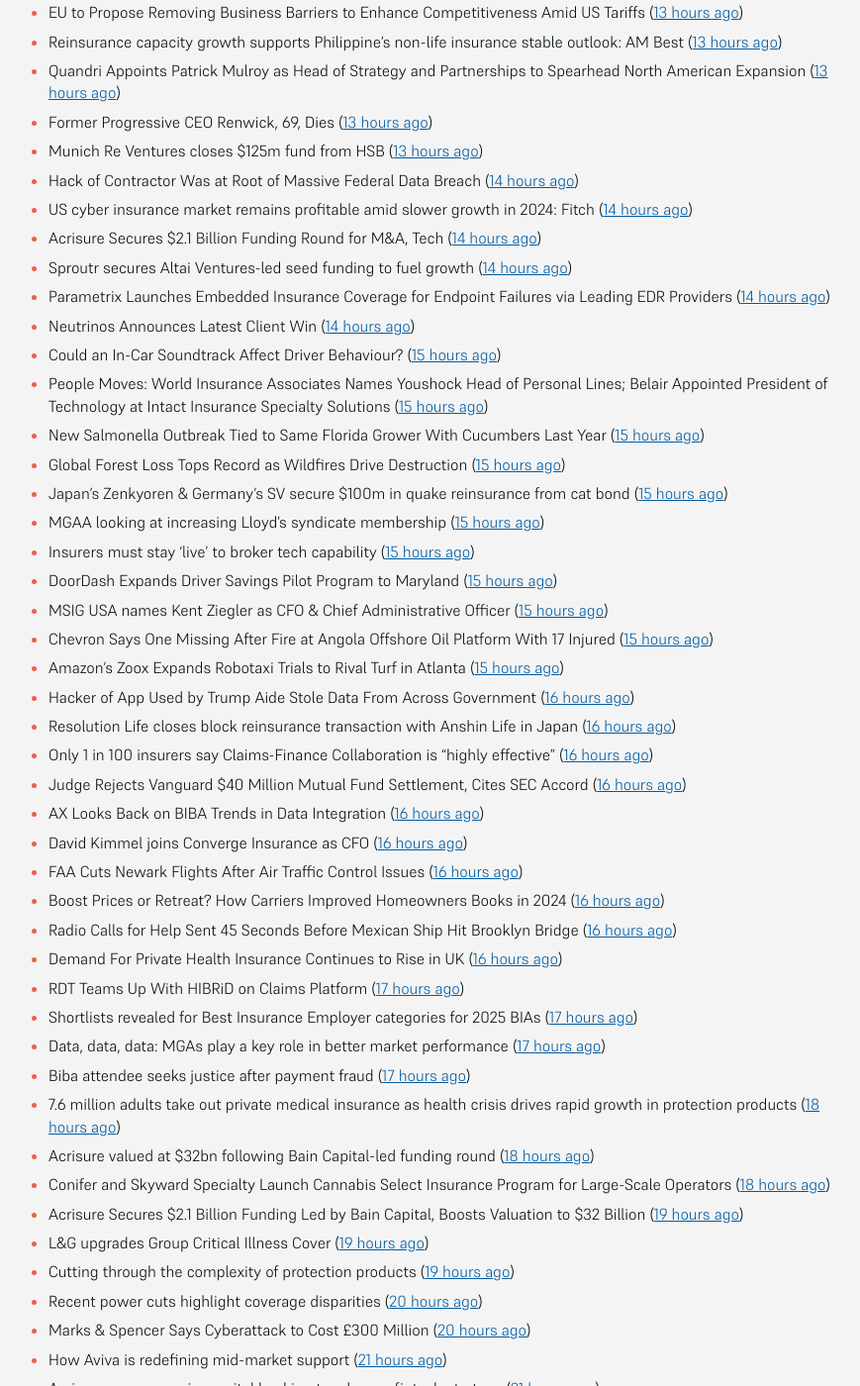
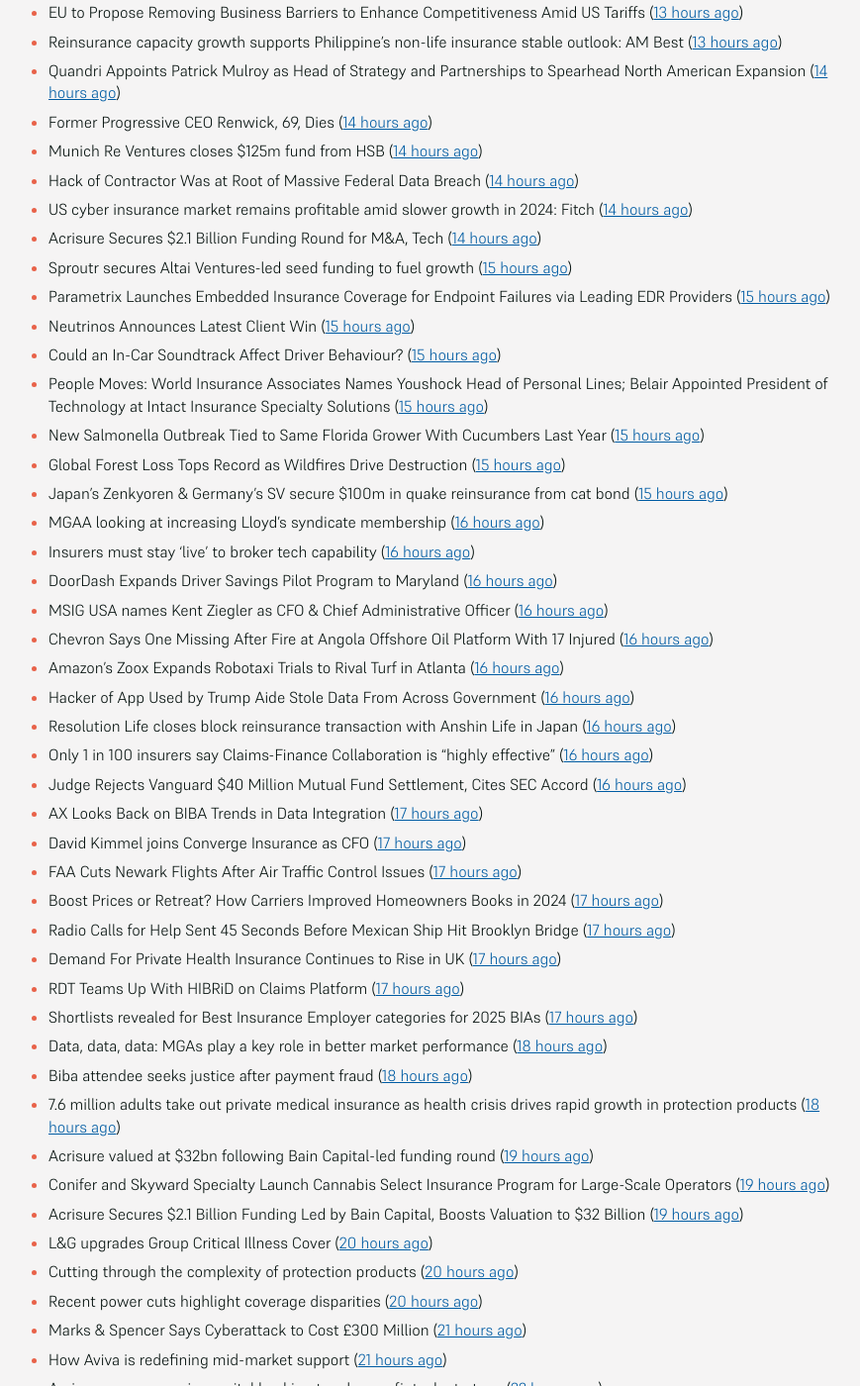
Before and after one commit to mat-0/feeds.thechels.uk, a Jekyll site: the page built from index.md, in a window 1280 px wide and 1400 px high, scrolled down 655 px. Shown: the whole window at 99% size, without its empty margins (215-1084 px from the left). Built offline with Jekyll 4.4.1, drawn with Linux system fonts in a browser that asks for light colours; some of the changed text lies outside the part shown.

Commit message:
New Feed

```diff
--- a/index.md
+++ b/index.md
@@ -8,74 +8,74 @@ description: Latest Updates
 [Get this as an RSS feed](/feed.rss)
 
 <!-- news_marker starts -->
-- Why AI is no longer optional in non-standard auto insurance ([7 hours ago](https://www.dig-in.com/opinion/ais-role-in-non-standard-auto-insurance))
-- Geospatial data uncovers lower wildfire-risk properties in California, Triple-I ([7 hours ago](https://www.dig-in.com/news/geospatial-data-wildfire-prone-california-properties))
-- Customer strategy: Clearing up flood insurance coverage confusion ([7 hours ago](https://www.dig-in.com/opinion/clearing-up-flood-insurance-coverage-confusion))
-- Europe's farm sector loses $31.5B a year from climate risks ([8 hours ago](https://www.dig-in.com/articles/europes-farm-sector-loses-31-5b-a-year-from-climate-risks))
-- State Farm Still Wants a 30% Rate Increase in California ([9 hours ago](https://www.insurancejournal.com/news/west/2025/05/21/824685.htm))
+- Why AI is no longer optional in non-standard auto insurance ([8 hours ago](https://www.dig-in.com/opinion/ais-role-in-non-standard-auto-insurance))
+- Geospatial data uncovers lower wildfire-risk properties in California, Triple-I ([8 hours ago](https://www.dig-in.com/news/geospatial-data-wildfire-prone-california-properties))
+- Customer strategy: Clearing up flood insurance coverage confusion ([8 hours ago](https://www.dig-in.com/opinion/clearing-up-flood-insurance-coverage-confusion))
+- Europe's farm sector loses $31.5B a year from climate risks ([9 hours ago](https://www.dig-in.com/articles/europes-farm-sector-loses-31-5b-a-year-from-climate-risks))
+- State Farm Still Wants a 30% Rate Increase in California ([10 hours ago](https://www.insurancejournal.com/news/west/2025/05/21/824685.htm))
 - Verizon-Frontier deal gets green light after ending DEI commitments ([10 hours ago](https://www.insurancebusinessmag.com/uk/business-strategy/verizonfrontier-deal-gets-green-light-after-ending-dei-commitments-536482.aspx))
 - Shortage of Overnight Truck Parking Blamed for 2023 Fatal Bus Crash in Illinois ([11 hours ago](https://www.insurancejournal.com/news/midwest/2025/05/21/824679.htm))
-- Austin Bar to Pay $42K Over Pregnancy Discrimination Lawsuit ([11 hours ago](https://www.insurancejournal.com/news/southcentral/2025/05/21/824675.htm))
-- First MainStreet Adds 2 Midwest Agencies ([11 hours ago](https://www.insurancejournal.com/news/midwest/2025/05/21/824669.htm))
-- People Moves: CIS Promotes Gardea, Jr., Adds Felder to Leadership Team ([11 hours ago](https://www.insurancejournal.com/news/southcentral/2025/05/21/824664.htm))
+- Austin Bar to Pay $42K Over Pregnancy Discrimination Lawsuit ([12 hours ago](https://www.insurancejournal.com/news/southcentral/2025/05/21/824675.htm))
+- First MainStreet Adds 2 Midwest Agencies ([12 hours ago](https://www.insurancejournal.com/news/midwest/2025/05/21/824669.htm))
+- People Moves: CIS Promotes Gardea, Jr., Adds Felder to Leadership Team ([12 hours ago](https://www.insurancejournal.com/news/southcentral/2025/05/21/824664.htm))
 - TransRe calls for urgent and substantial D&O price increases amid unprofitable market conditions ([12 hours ago](https://www.reinsurancene.ws/transre-calls-for-urgent-and-substantial-do-price-increases-amid-unprofitable-market-conditions/))
-- M&S estimates £300m hit to operating profit from recent cyberattack ([12 hours ago](https://www.reinsurancene.ws/ms-estimates-300m-hit-to-operating-profit-from-recent-cyberattack/))
-- New Insurance Solution Aims to Cover US Cannabis Producers ([12 hours ago](https://insurance-edge.net/2025/05/21/new-insurance-solution-aims-to-cover-us-cannabis-producers/))
+- M&S estimates £300m hit to operating profit from recent cyberattack ([13 hours ago](https://www.reinsurancene.ws/ms-estimates-300m-hit-to-operating-profit-from-recent-cyberattack/))
+- New Insurance Solution Aims to Cover US Cannabis Producers ([13 hours ago](https://insurance-edge.net/2025/05/21/new-insurance-solution-aims-to-cover-us-cannabis-producers/))
 - EU to Propose Removing Business Barriers to Enhance Competitiveness Amid US Tariffs ([13 hours ago](https://www.insurancejournal.com/news/international/2025/05/21/824643.htm))
 - Reinsurance capacity growth supports Philippine’s non-life insurance stable outlook: AM Best ([13 hours ago](https://www.reinsurancene.ws/reinsurance-capacity-growth-supports-philippines-non-life-insurance-stable-outlook-am-best/))
-- Quandri Appoints Patrick Mulroy as Head of Strategy and Partnerships to Spearhead North American Expansion ([13 hours ago](https://www.insurtechinsights.com/quandri-appoints-patrick-mulroy-as-head-of-strategy-and-partnerships-to-spearhead-north-american-expansion/))
-- Former Progressive CEO Renwick, 69, Dies ([13 hours ago](https://www.insurancejournal.com/news/national/2025/05/21/824645.htm))
-- Munich Re Ventures closes $125m fund from HSB ([13 hours ago](https://www.reinsurancene.ws/munich-re-ventures-closes-125m-fund-from-hsb/))
+- Quandri Appoints Patrick Mulroy as Head of Strategy and Partnerships to Spearhead North American Expansion ([14 hours ago](https://www.insurtechinsights.com/quandri-appoints-patrick-mulroy-as-head-of-strategy-and-partnerships-to-spearhead-north-american-expansion/))
+- Former Progressive CEO Renwick, 69, Dies ([14 hours ago](https://www.insurancejournal.com/news/national/2025/05/21/824645.htm))
+- Munich Re Ventures closes $125m fund from HSB ([14 hours ago](https://www.reinsurancene.ws/munich-re-ventures-closes-125m-fund-from-hsb/))
 - Hack of Contractor Was at Root of Massive Federal Data Breach ([14 hours ago](https://www.insurancejournal.com/news/national/2025/05/21/824641.htm))
 - US cyber insurance market remains profitable amid slower growth in 2024: Fitch ([14 hours ago](https://www.reinsurancene.ws/us-cyber-insurance-market-remains-profitable-amid-slower-growth-in-2024-fitch/))
 - Acrisure Secures $2.1 Billion Funding Round for M&A, Tech ([14 hours ago](https://www.insurancejournal.com/news/national/2025/05/21/824637.htm))
-- Sproutr secures Altai Ventures-led seed funding to fuel growth ([14 hours ago](https://www.reinsurancene.ws/sproutr-secures-altai-ventures-led-seed-funding-to-fuel-growth/))
-- Parametrix Launches Embedded Insurance Coverage for Endpoint Failures via Leading EDR Providers ([14 hours ago](https://www.insurtechinsights.com/parametrix-launches-embedded-insurance-coverage-for-endpoint-failures-via-leading-edr-providers/))
-- Neutrinos Announces Latest Client Win ([14 hours ago](https://insurance-edge.net/2025/05/21/neutrinos-announces-latest-client-win/))
+- Sproutr secures Altai Ventures-led seed funding to fuel growth ([15 hours ago](https://www.reinsurancene.ws/sproutr-secures-altai-ventures-led-seed-funding-to-fuel-growth/))
+- Parametrix Launches Embedded Insurance Coverage for Endpoint Failures via Leading EDR Providers ([15 hours ago](https://www.insurtechinsights.com/parametrix-launches-embedded-insurance-coverage-for-endpoint-failures-via-leading-edr-providers/))
+- Neutrinos Announces Latest Client Win ([15 hours ago](https://insurance-edge.net/2025/05/21/neutrinos-announces-latest-client-win/))
 - Could an In-Car Soundtrack Affect Driver Behaviour? ([15 hours ago](https://insurance-edge.net/2025/05/21/could-an-in-car-soundtrack-affect-driver-behaviour/))
 - People Moves: World Insurance Associates Names Youshock Head of Personal Lines; Belair Appointed President of Technology at Intact Insurance Specialty Solutions ([15 hours ago](https://www.insurancejournal.com/news/national/2025/05/21/824508.htm))
 - New Salmonella Outbreak Tied to Same Florida Grower With Cucumbers Last Year ([15 hours ago](https://www.insurancejournal.com/news/southeast/2025/05/21/824621.htm))
 - Global Forest Loss Tops Record as Wildfires Drive Destruction ([15 hours ago](https://www.insurancejournal.com/news/international/2025/05/21/824618.htm))
 - Japan’s Zenkyoren & Germany’s SV secure $100m in quake reinsurance from cat bond ([15 hours ago](https://www.reinsurancene.ws/japans-zenkyoren-germanys-sv-secure-100m-in-quake-reinsurance-from-cat-bond/))
-- MGAA looking at increasing Lloyd’s syndicate membership ([15 hours ago](https://www.postonline.co.uk/news/7957794/mgaa-looking-at-increasing-lloyd%E2%80%99s-syndicate-membership))
-- Insurers must stay ‘live’ to broker tech capability ([15 hours ago](https://www.postonline.co.uk/broker/7957792/insurers-must-stay-%E2%80%98live%E2%80%99-to-broker-tech-capability))
-- DoorDash Expands Driver Savings Pilot Program to Maryland ([15 hours ago](https://www.insurancejournal.com/news/east/2025/05/21/824599.htm))
-- MSIG USA names Kent Ziegler as CFO & Chief Administrative Officer ([15 hours ago](https://www.reinsurancene.ws/msig-usa-names-kent-ziegler-as-cfo-chief-administrative-officer/))
-- Chevron Says One Missing After Fire at Angola Offshore Oil Platform With 17 Injured ([15 hours ago](https://www.insurancejournal.com/news/international/2025/05/21/824603.htm))
-- Amazon’s Zoox Expands Robotaxi Trials to Rival Turf in Atlanta ([15 hours ago](https://www.insurancejournal.com/news/southeast/2025/05/21/824605.htm))
+- MGAA looking at increasing Lloyd’s syndicate membership ([16 hours ago](https://www.postonline.co.uk/news/7957794/mgaa-looking-at-increasing-lloyd%E2%80%99s-syndicate-membership))
+- Insurers must stay ‘live’ to broker tech capability ([16 hours ago](https://www.postonline.co.uk/broker/7957792/insurers-must-stay-%E2%80%98live%E2%80%99-to-broker-tech-capability))
+- DoorDash Expands Driver Savings Pilot Program to Maryland ([16 hours ago](https://www.insurancejournal.com/news/east/2025/05/21/824599.htm))
+- MSIG USA names Kent Ziegler as CFO & Chief Administrative Officer ([16 hours ago](https://www.reinsurancene.ws/msig-usa-names-kent-ziegler-as-cfo-chief-administrative-officer/))
+- Chevron Says One Missing After Fire at Angola Offshore Oil Platform With 17 Injured ([16 hours ago](https://www.insurancejournal.com/news/international/2025/05/21/824603.htm))
+- Amazon’s Zoox Expands Robotaxi Trials to Rival Turf in Atlanta ([16 hours ago](https://www.insurancejournal.com/news/southeast/2025/05/21/824605.htm))
 - Hacker of App Used by Trump Aide Stole Data From Across Government ([16 hours ago](https://www.insurancejournal.com/news/national/2025/05/21/824594.htm))
 - Resolution Life closes block reinsurance transaction with Anshin Life in Japan ([16 hours ago](https://www.reinsurancene.ws/resolution-life-closes-block-reinsurance-transaction-with-anshin-life-in-japan/))
 - Only 1 in 100 insurers say Claims-Finance Collaboration is “highly effective” ([16 hours ago](https://ifamagazine.com/only-1-in-100-insurers-say-claims-finance-collaboration-is-highly-effective/))
 - Judge Rejects Vanguard $40 Million Mutual Fund Settlement, Cites SEC Accord ([16 hours ago](https://www.insurancejournal.com/news/east/2025/05/21/824595.htm))
-- AX Looks Back on BIBA Trends in Data Integration ([16 hours ago](https://insurance-edge.net/2025/05/21/ax-looks-back-on-biba-trends-in-data-integration/))
-- David Kimmel joins Converge Insurance as CFO ([16 hours ago](https://www.reinsurancene.ws/david-kimmel-joins-converge-insurance-as-cfo/))
-- FAA Cuts Newark Flights After Air Traffic Control Issues ([16 hours ago](https://www.insurancejournal.com/news/east/2025/05/21/824589.htm))
-- Boost Prices or Retreat? How Carriers Improved Homeowners Books in 2024 ([16 hours ago](https://www.insurancejournal.com/news/national/2025/05/21/824587.htm))
-- Radio Calls for Help Sent 45 Seconds Before Mexican Ship Hit Brooklyn Bridge ([16 hours ago](https://www.insurancejournal.com/news/east/2025/05/21/824582.htm))
-- Demand For Private Health Insurance Continues to Rise in UK ([16 hours ago](https://insurance-edge.net/2025/05/21/demand-for-private-health-insurance-continues-to-rise-in-uk/))
+- AX Looks Back on BIBA Trends in Data Integration ([17 hours ago](https://insurance-edge.net/2025/05/21/ax-looks-back-on-biba-trends-in-data-integration/))
+- David Kimmel joins Converge Insurance as CFO ([17 hours ago](https://www.reinsurancene.ws/david-kimmel-joins-converge-insurance-as-cfo/))
+- FAA Cuts Newark Flights After Air Traffic Control Issues ([17 hours ago](https://www.insurancejournal.com/news/east/2025/05/21/824589.htm))
+- Boost Prices or Retreat? How Carriers Improved Homeowners Books in 2024 ([17 hours ago](https://www.insurancejournal.com/news/national/2025/05/21/824587.htm))
+- Radio Calls for Help Sent 45 Seconds Before Mexican Ship Hit Brooklyn Bridge ([17 hours ago](https://www.insurancejournal.com/news/east/2025/05/21/824582.htm))
+- Demand For Private Health Insurance Continues to Rise in UK ([17 hours ago](https://insurance-edge.net/2025/05/21/demand-for-private-health-insurance-continues-to-rise-in-uk/))
 - RDT Teams Up With HIBRiD on Claims Platform ([17 hours ago](https://insurance-edge.net/2025/05/21/rdt-teams-up-with-hibrid-on-claims-platform/))
 - Shortlists revealed for Best Insurance Employer categories for 2025 BIAs ([17 hours ago](https://www.postonline.co.uk/broker/7957793/shortlists-revealed-for-best-insurance-employer-categories-for-2025-bias))
-- Data, data, data: MGAs play a key role in better market performance ([17 hours ago](https://www.insurancebusinessmag.com/uk/news/columns/data-data-data-mgas-play-a-key-role-in-better-market-performance-536399.aspx))
-- Biba attendee seeks justice after payment fraud ([17 hours ago](https://www.postonline.co.uk/news/7957800/biba-attendee-seeks-justice-after-payment-fraud))
+- Data, data, data: MGAs play a key role in better market performance ([18 hours ago](https://www.insurancebusinessmag.com/uk/news/columns/data-data-data-mgas-play-a-key-role-in-better-market-performance-536399.aspx))
+- Biba attendee seeks justice after payment fraud ([18 hours ago](https://www.postonline.co.uk/news/7957800/biba-attendee-seeks-justice-after-payment-fraud))
 - 7.6 million adults take out private medical insurance as health crisis drives rapid growth in protection products ([18 hours ago](https://ifamagazine.com/7-6-million-adults-take-out-private-medical-insurance-as-health-crisis-drives-rapid-growth-in-protection-products/))
-- Acrisure valued at $32bn following Bain Capital-led funding round ([18 hours ago](https://www.postonline.co.uk/broker/7957799/acrisure-valued-at-32bn-following-bain-capital-led-funding-round))
-- Conifer and Skyward Specialty Launch Cannabis Select Insurance Program for Large-Scale Operators ([18 hours ago](https://www.insurtechinsights.com/conifer-and-skyward-specialty-launch-cannabis-select-insurance-program-for-large-scale-operators/))
+- Acrisure valued at $32bn following Bain Capital-led funding round ([19 hours ago](https://www.postonline.co.uk/broker/7957799/acrisure-valued-at-32bn-following-bain-capital-led-funding-round))
+- Conifer and Skyward Specialty Launch Cannabis Select Insurance Program for Large-Scale Operators ([19 hours ago](https://www.insurtechinsights.com/conifer-and-skyward-specialty-launch-cannabis-select-insurance-program-for-large-scale-operators/))
 - Acrisure Secures $2.1 Billion Funding Led by Bain Capital, Boosts Valuation to $32 Billion ([19 hours ago](https://www.insurtechinsights.com/acrisure-secures-2-1-billion-funding-led-by-bain-capital-boosts-valuation-to-32-billion/))
-- L&G upgrades Group Critical Illness Cover ([19 hours ago](https://ifamagazine.com/lg-upgrades-group-critical-illness-cover/))
-- Cutting through the complexity of protection products ([19 hours ago](https://ifamagazine.com/cutting-through-the-complexity-of-protection-products/))
+- L&G upgrades Group Critical Illness Cover ([20 hours ago](https://ifamagazine.com/lg-upgrades-group-critical-illness-cover/))
+- Cutting through the complexity of protection products ([20 hours ago](https://ifamagazine.com/cutting-through-the-complexity-of-protection-products/))
 - Recent power cuts highlight coverage disparities ([20 hours ago](https://www.postonline.co.uk/commercial/7957791/recent-power-cuts-highlight-coverage-disparities))
-- Marks & Spencer Says Cyberattack to Cost £300 Million ([20 hours ago](https://www.insurancejournal.com/news/international/2025/05/21/824570.htm))
+- Marks & Spencer Says Cyberattack to Cost £300 Million ([21 hours ago](https://www.insurancejournal.com/news/international/2025/05/21/824570.htm))
 - How Aviva is redefining mid-market support ([21 hours ago](https://www.insurancebusinessmag.com/uk/news/breaking-news/how-aviva-is-redefining-midmarket-support-535375.aspx))
-- Acrisure secures major capital backing to advance fintech strategy ([21 hours ago](https://www.insurancebusinessmag.com/uk/news/breaking-news/acrisure-secures-major-capital-backing-to-advance-fintech-strategy-536392.aspx))
-- Tokio Marine sees net income almost double ([21 hours ago](https://www.insurancebusinessmag.com/uk/news/breaking-news/tokio-marine-sees-net-income-almost-double-536377.aspx))
+- Acrisure secures major capital backing to advance fintech strategy ([22 hours ago](https://www.insurancebusinessmag.com/uk/news/breaking-news/acrisure-secures-major-capital-backing-to-advance-fintech-strategy-536392.aspx))
+- Tokio Marine sees net income almost double ([22 hours ago](https://www.insurancebusinessmag.com/uk/news/breaking-news/tokio-marine-sees-net-income-almost-double-536377.aspx))
 - Marks & Spencer projects massive losses after cyberattack ([22 hours ago](https://www.insurancebusinessmag.com/uk/news/cyber/marks-and-spencer-projects-massive-losses-after-cyberattack-536391.aspx))
 - Revealed – Insurance sector failing to adequately cover agriculture ([22 hours ago](https://www.insurancebusinessmag.com/uk/news/breaking-news/revealed--insurance-sector-failing-to-adequately-cover-agriculture-536376.aspx))
 - RSA launches new Forces Family Support Policy ([22 hours ago](https://www.insurancebusinessmag.com/uk/news/breaking-news/rsa-launches-new-forces-family-support-policy-536375.aspx))
 - Mental health now third leading cause of income protection claims – LV= ([22 hours ago](https://www.insurancebusinessmag.com/uk/news/life-insurance/mental-health-now-third-leading-cause-of-income-protection-claims--lv-536390.aspx))
 - Only 7% of businesses adopt parametric flood insurance ([22 hours ago](https://www.postonline.co.uk/news/7957796/only-7-of-businesses-adopt-parametric-flood-insurance))
 - Xceedance gets CII accreditation for catastrophe risk modelling training programme ([22 hours ago](https://www.insurancebusinessmag.com/uk/news/catastrophe/xceedance-gets-cii-accreditation-for-catastrophe-risk-modelling-training-programme-536374.aspx))
-- Thoma Bravo’s Nearmap to Buy Insurance Tech Firm Itel for Over $1.3B ([22 hours ago](https://www.insurancejournal.com/news/national/2025/05/21/824558.htm))
-- Europe’s Farm Sector Loses €28 Billion a Year From Climate Risks ([22 hours ago](https://www.insurancejournal.com/news/international/2025/05/21/824536.htm))
+- Thoma Bravo’s Nearmap to Buy Insurance Tech Firm Itel for Over $1.3B ([23 hours ago](https://www.insurancejournal.com/news/national/2025/05/21/824558.htm))
+- Europe’s Farm Sector Loses €28 Billion a Year From Climate Risks ([23 hours ago](https://www.insurancejournal.com/news/international/2025/05/21/824536.htm))
 - World Insurance Adds Two Agencies in South Carolina ([23 hours ago](https://www.insurancejournal.com/news/southeast/2025/05/21/824482.htm))
 - Alphabet’s Waymo Gets California Nod for Robotaxi Expansion in Bay Area ([23 hours ago](https://www.insurancejournal.com/news/west/2025/05/21/824562.htm))
 - Carrying on caravanning – courtesy of insurance ([23 hours ago](https://www.postonline.co.uk/personal/7957724/carrying-on-caravanning-%E2%80%93-courtesy-of-insurance))
```
Also changed, not shown: other parts of index.md (+1 -1 lines).
